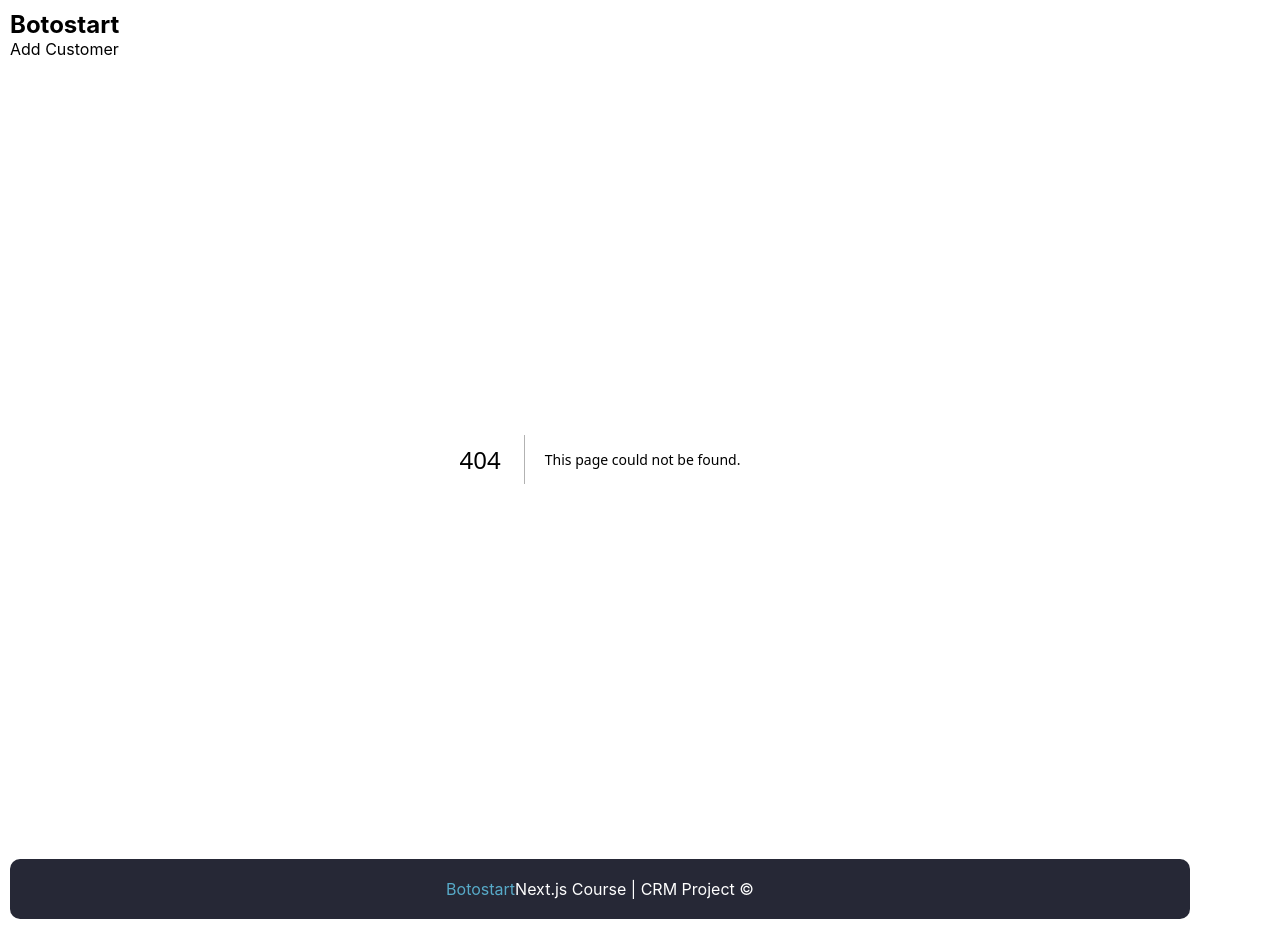
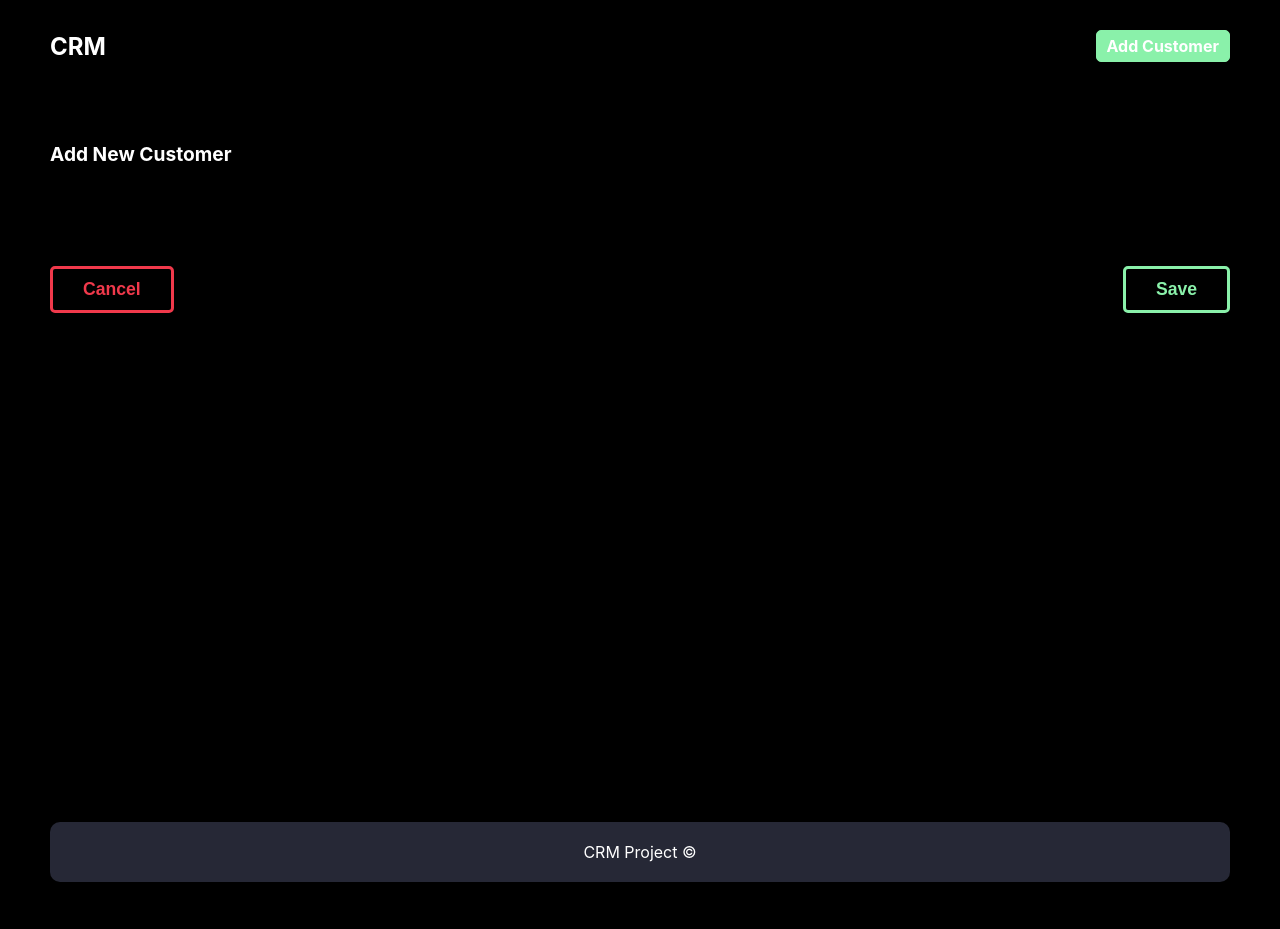
Before and after one commit to amirzangi31/mongoDB-project, a Next.js app: page /add-customer in a window 1280 px wide. Before the commit this address had no page. After the commit the page ends 892 px from the top, so only its background shows below. Built offline with nearby package versions, Linux system fonts and the light colour scheme.

Commit message:
add add-customer page

```diff
--- a/components/Layout/Layout.js
+++ b/components/Layout/Layout.js
@@ -3,14 +3,13 @@
 function Layout({children}) {
   return (
     <>
-      <header>
-        <h2>Botostart</h2>
+      <header className="header">
+        <h2>CRM</h2>
         <Link href="/add-customer">Add Customer</Link>
       </header>
       <div className="main">{children}</div>
       <footer className="footer">
-        <a href="https://botostart.ir" target="_blank" rel="noreferrer">Botostart</a>
-        Next.js Course | CRM Project &copy;
+        CRM Project &copy;
       </footer>
     </>
   );
--- /dev/null
+++ b/components/modules/Form.js
@@ -0,0 +1,8 @@
+
+function Form() {
+  return (
+    <div>Form</div>
+  )
+}
+
+export default Form
--- /dev/null
+++ b/components/template/AddCustomerPage.js
@@ -0,0 +1,35 @@
+import React, { useState } from "react";
+import Form from "../modules/Form";
+
+function AddCustomerPage() {
+  const [form, setForm] = useState({
+    name: "",
+    lastName: "",
+    email: "",
+    phone: "",
+    address: "",
+    postalcode: "",
+    data: "",
+    product: [],
+  });
+  const saveHandler = () => {};
+  const cancelHandler = () => {};
+
+  return (
+    <div className="customer-page">
+      <h4>Add New Customer</h4>
+      <Form form={form} setForm={setForm} />
+
+      <div className="customer-page__buttons">
+        <button className="first" onClick={cancelHandler}>
+          Cancel
+        </button>
+        <button className="second" onClick={saveHandler}>
+          Save
+        </button>
+      </div>
+    </div>
+  );
+}
+
+export default AddCustomerPage;
--- /dev/null
+++ b/pages/add-customer/index.js
@@ -0,0 +1,13 @@
+import AddCustomerPage from '@/components/template/AddCustomerPage'
+import React from 'react'
+
+function Index() {
+
+
+
+  return (
+    <AddCustomerPage />
+  )
+}
+
+export default Index
--- a/pages/api/customer/index.js
+++ b/pages/api/customer/index.js
@@ -15,7 +15,6 @@
     const data = req.body.data;
 
     if (!data.name || !data.lastName || !data.email) {
-      return;
       res.status(400).json({ status: "failed", message: "Invalid Data" });
     }
 
--- a/styles/globals.css
+++ b/styles/globals.css
@@ -24,6 +24,10 @@
   align-items: center;
   color: white;
   margin: 20px 0 40px;
+}
+
+.header a {
+  color: white  !important;
 }
 
 .main {
--- a/utils/connectDB.js
+++ b/utils/connectDB.js
@@ -4,6 +4,7 @@
   if (mongoose.connections[0].readyState) return;
 
   await mongoose.connect(process.env.MONGO_URI);
+  mongoose.set('strictQuery', false)
   console.log("connected to db");
 }
 
```
